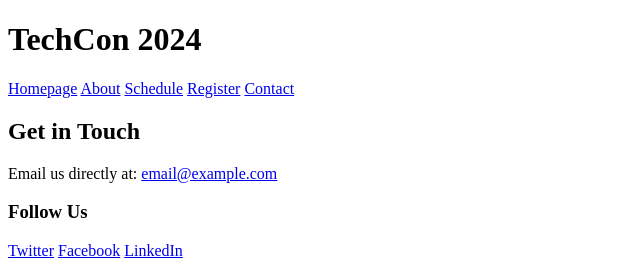
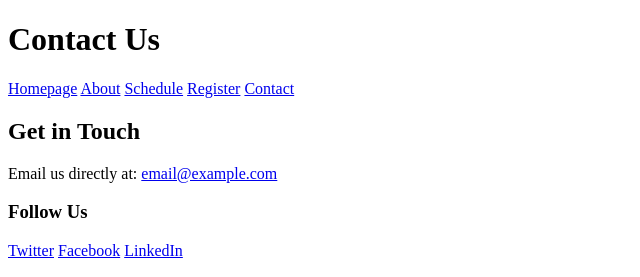
Before and after one commit to OderrowBrollince/TechCon_HTML, a plain HTML site: page techcon_website/contact.html in a window 1280 px wide. Shown: the top 277 px of the page, without its empty margins (0-640 px from the left). Drawn offline with Linux system fonts and the light colour scheme.

Commit message:
update contact header

```diff
--- a/techcon_website/contact.html
+++ b/techcon_website/contact.html
@@ -7,7 +7,7 @@
 </head>
 <body>
   <header>
-    <h1>TechCon 2024</h1>
+    <h1>Contact Us</h1>
     <nav>
       <a href="index.html">Homepage</a>
       <a href="about.html">About</a>
```
